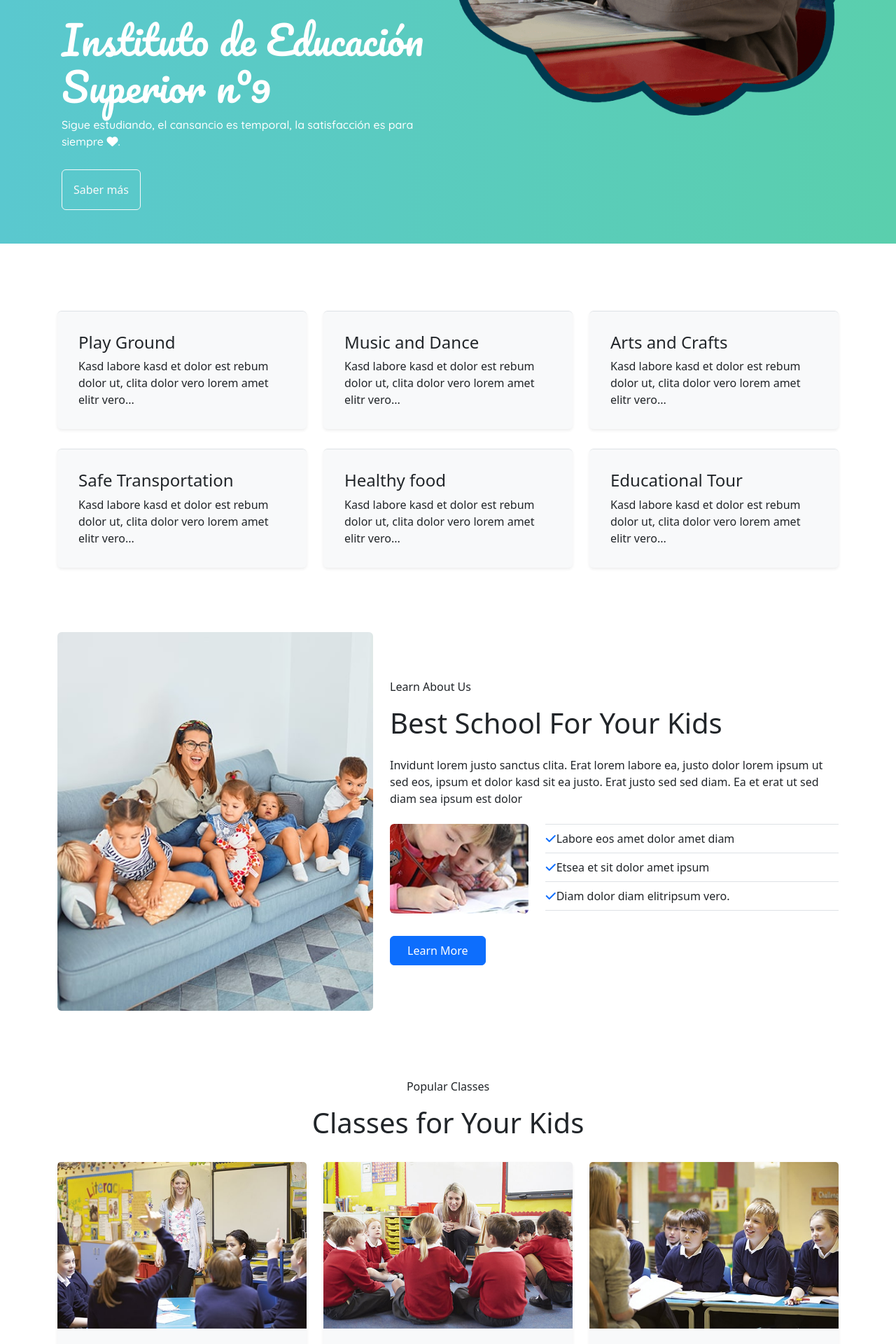
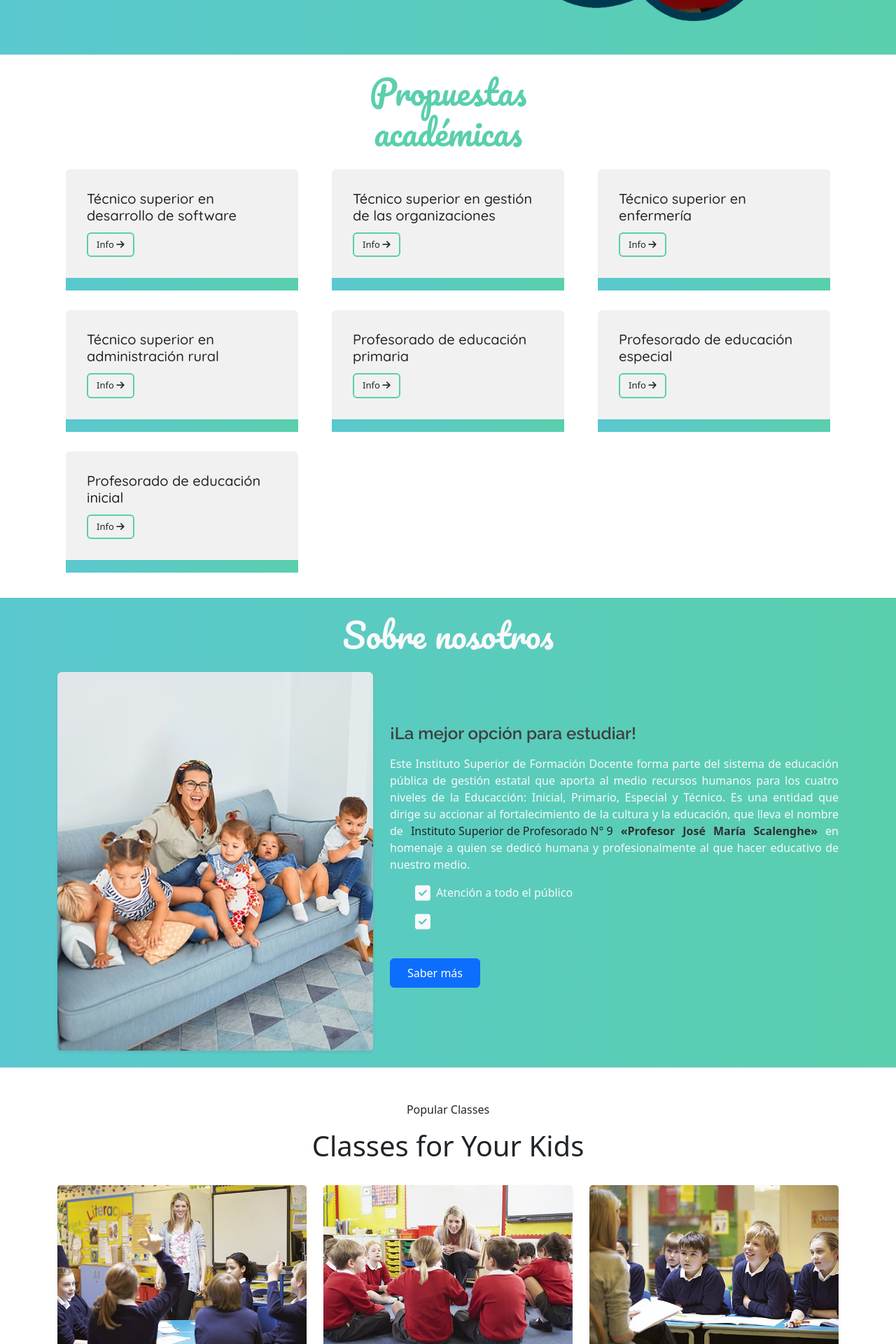
Before and after one commit to jaglux12/pagina-instituto-isp9, a PHP site: page / in a window 1280 px wide. Shown: the part 689-2609 px from the top of the page at 70% size. Run offline with PHP 8.4, Linux system fonts and the light colour scheme.

Commit message:
cambios en el diseño para dispositivos móbiles

```diff
--- /dev/null
+++ b/css/style-body.css
@@ -0,0 +1,31 @@
+@import url('https://fonts.googleapis.com/css2?family=Raleway:wght@600&display=swap');
+.titulos_articulos{
+    color: #5acfad;
+}
+
+.item_propuesta{
+    font-size: 15px;
+    border-bottom: 18px solid;
+    border-image: linear-gradient(to left,  #5acfad ,  #5ac8cf  ) 1;
+    background-color: rgba(105, 105, 105, 0.089);
+}
+
+
+.titulo_carrera{
+    font-family: 'Quicksand', sans-serif;
+    font-size: 20px;
+}
+
+.bsMcarrera{
+    border: 2px solid #5acfad;
+    font-size: 13px;
+}
+
+.paneles_deg{
+    background-image: linear-gradient(to left,  #5acfad ,  #5ac8cf  );
+}
+
+.titulo_info_sec{
+    font-family: 'Raleway', sans-serif;
+    color:rgb(63, 63, 63);
+}
--- a/css/style-header.css
+++ b/css/style-header.css
@@ -1,5 +1,6 @@
 @import url('https://fonts.googleapis.com/css2?family=Pacifico&display=swap');
 @import url('https://fonts.googleapis.com/css2?family=Quicksand:wght@500&display=swap');
+
 
 .panel_Header{
     background-image: linear-gradient(to left,  #5acfad ,  #5ac8cf  );
--- a/index.html
+++ b/index.html
@@ -28,6 +28,9 @@
         rel="stylesheet"
         href="css/style-header.css">
 
+        <link
+        rel="stylesheet"
+        href="css/style-body.css">
 
 </head>
 
@@ -247,13 +250,13 @@
 
 
     <!-- Header Start -->
-    <div class="container-fluid px-md-5 mb-5 pt-5 pb-5 panel_Header">
+    <div class="container-fluid px-md-5 mb-4 pt-5 pb-5 panel_Header">
         <div class="row align-items-center px-3">
             <div class="col-lg-6 text-center text-lg-left">
-                <div class="mt-5" data-aos="zoom-in" data-aos-duration="2000">
+                <div class="mt-5 d-block d-md-none" data-aos="zoom-in" data-aos-duration="2000">
                     <img src="disenios_/disenio_header.svg" width="100%" alt="">
                 </div>
-                <div class="mb-4" data-aos="zoom-in" data-aos-duration="1800">
+                <div class="mb-4 d-block d-md-none" data-aos="zoom-in" data-aos-duration="1800">
                     <img src="img/header-books.svg" width="40%" alt="">
                 </div>
                 <h1 class="display-4 font-weight-bold text-white nom_instituto text-start ms-4">Instituto de Educación <br>Superior nº9</h1>
@@ -270,96 +273,152 @@
     <!-- Header End -->
 
 
-    <!-- Facilities Start -->
-    <div class="container-fluid pt-5">
-        <div class="container pb-3">
+    <!-- Propuestas académicas - apertura -->
+    <div class="container-fluid">
+        <h4 class="text-center pb-3 nom_instituto display-5 titulos_articulos">
+            Propuestas
+            <br>
+            académicas
+        </h4>
+        <div class="container">
             <div class="row">
-                <div class="col-lg-4 col-md-6 pb-1">
-                    <div class="d-flex bg-light shadow-sm border-top rounded mb-4" style="padding: 30px;">
-                        <i class="flaticon-050-fence h1 font-weight-normal text-primary mb-3"></i>
-                        <div class="pl-4">
-                            <h4>Play Ground</h4>
-                            <p class="m-0">Kasd labore kasd et dolor est rebum dolor ut, clita dolor vero lorem amet elitr vero...</p>
+
+                <div class="col-lg-4 col-md-6 pb-1 px-4">
+                    <div class="d-flex rounded mb-4 item_propuesta" style="padding: 30px;">
+                        <div class="">
+                            <h4 class="titulo_carrera">Técnico superior en desarrollo de software</h4>
+                            <div class="d-flex align-items-start">
+                                <a href="" class="btn btn-outline-primary text-dark mt-1 bsMcarrera rounded-top">
+                                    Info
+                                    <i class="fa-solid fa-arrow-right"></i>
+                                </a>
+                            </div>
                         </div>
                     </div>
                 </div>
-                <div class="col-lg-4 col-md-6 pb-1">
-                    <div class="d-flex bg-light shadow-sm border-top rounded mb-4" style="padding: 30px;">
-                        <i class="flaticon-022-drum h1 font-weight-normal text-primary mb-3"></i>
-                        <div class="pl-4">
-                            <h4>Music and Dance</h4>
-                            <p class="m-0">Kasd labore kasd et dolor est rebum dolor ut, clita dolor vero lorem amet elitr vero...</p>
+
+                <div class="col-lg-4 col-md-6 pb-1 px-4">
+                    <div class="d-flex rounded mb-4 item_propuesta" style="padding: 30px;">
+                        <div class="">
+                            <h4 class="titulo_carrera">Técnico superior en gestión de las organizaciones</h4>
+                            <div class="d-flex align-items-start">
+                                <a href="" class="btn btn-outline-primary text-dark mt-1 bsMcarrera rounded-top">
+                                    Info
+                                    <i class="fa-solid fa-arrow-right"></i>
+                                </a>
+                            </div>
                         </div>
                     </div>
                 </div>
-                <div class="col-lg-4 col-md-6 pb-1">
-                    <div class="d-flex bg-light shadow-sm border-top rounded mb-4" style="padding: 30px;">
-                        <i class="flaticon-030-crayons h1 font-weight-normal text-primary mb-3"></i>
-                        <div class="pl-4">
-                            <h4>Arts and Crafts</h4>
-                            <p class="m-0">Kasd labore kasd et dolor est rebum dolor ut, clita dolor vero lorem amet elitr vero...</p>
+
+                <div class="col-lg-4 col-md-6 pb-1 px-4">
+                    <div class="d-flex rounded mb-4 item_propuesta" style="padding: 30px;">
+                        <div class="">
+                            <h4 class="titulo_carrera">Técnico superior en enfermería</h4>
+                            <div class="d-flex align-items-start">
+                                <a href="" class="btn btn-outline-primary text-dark mt-1 bsMcarrera rounded-top">
+                                    Info
+                                    <i class="fa-solid fa-arrow-right"></i>
+                                </a>
+                            </div>
                         </div>
                     </div>
                 </div>
-                <div class="col-lg-4 col-md-6 pb-1">
-                    <div class="d-flex bg-light shadow-sm border-top rounded mb-4" style="padding: 30px;">
-                        <i class="flaticon-017-toy-car h1 font-weight-normal text-primary mb-3"></i>
-                        <div class="pl-4">
-                            <h4>Safe Transportation</h4>
-                            <p class="m-0">Kasd labore kasd et dolor est rebum dolor ut, clita dolor vero lorem amet elitr vero...</p>
+
+                <div class="col-lg-4 col-md-6 pb-1 px-4">
+                    <div class="d-flex rounded mb-4 item_propuesta" style="padding: 30px;">
+                        <div class="">
+                            <h4 class="titulo_carrera">Técnico superior en administración rural</h4>
+                            <div class="d-flex align-items-start">
+                                <a href="" class="btn btn-outline-primary text-dark mt-1 bsMcarrera rounded-top">
+                                    Info
+                                    <i class="fa-solid fa-arrow-right"></i>
+                                </a>
+                            </div>
                         </div>
                     </div>
                 </div>
-                <div class="col-lg-4 col-md-6 pb-1">
-                    <div class="d-flex bg-light shadow-sm border-top rounded mb-4" style="padding: 30px;">
-                        <i class="flaticon-025-sandwich h1 font-weight-normal text-primary mb-3"></i>
-                        <div class="pl-4">
-                            <h4>Healthy food</h4>
-                            <p class="m-0">Kasd labore kasd et dolor est rebum dolor ut, clita dolor vero lorem amet elitr vero...</p>
+
+                <div class="col-lg-4 col-md-6 pb-1 px-4">
+                    <div class="d-flex rounded mb-4 item_propuesta" style="padding: 30px;">
+                        <div class="">
+                            <h4 class="titulo_carrera">Profesorado de educación primaria</h4>
+                            <div class="d-flex align-items-start">
+                                <a href="" class="btn btn-outline-primary text-dark mt-1 bsMcarrera rounded-top">
+                                    Info
+                                    <i class="fa-solid fa-arrow-right"></i>
+                                </a>
+                            </div>
                         </div>
                     </div>
                 </div>
-                <div class="col-lg-4 col-md-6 pb-1">
-                    <div class="d-flex bg-light shadow-sm border-top rounded mb-4" style="padding: 30px;">
-                        <i class="flaticon-047-backpack h1 font-weight-normal text-primary mb-3"></i>
-                        <div class="pl-4">
-                            <h4>Educational Tour</h4>
-                            <p class="m-0">Kasd labore kasd et dolor est rebum dolor ut, clita dolor vero lorem amet elitr vero...</p>
+
+                <div class="col-lg-4 col-md-6 pb-1 px-4">
+                    <div class="d-flex rounded mb-4 item_propuesta" style="padding: 30px;">
+                        <div class="">
+                            <h4 class="titulo_carrera">Profesorado de educación especial</h4>
+                            <div class="d-flex align-items-start">
+                                <a href="" class="btn btn-outline-primary text-dark mt-1 bsMcarrera rounded-top">
+                                    Info
+                                    <i class="fa-solid fa-arrow-right"></i>
+                                </a>
+                            </div>
                         </div>
                     </div>
                 </div>
+
+                <div class="col-lg-4 col-md-6 pb-1 px-4">
+                    <div class="d-flex rounded mb-4 item_propuesta" style="padding: 30px;">
+                        <div class="">
+                            <h4 class="titulo_carrera">Profesorado de educación inicial</h4>
+                            <div class="d-flex align-items-start">
+                                <a href="" class="btn btn-outline-primary text-dark mt-1 bsMcarrera rounded-top">
+                                    Info
+                                    <i class="fa-solid fa-arrow-right"></i>
+                                </a>
+                            </div>
+                        </div>
+                    </div>
+                </div>
+
             </div>
         </div>
     </div>
-    <!-- Facilities Start -->
+    <!-- Propuestas académicas - cierre -->
 
 
     <!-- About Start -->
-    <div class="container-fluid py-5">
+    <div class="container-fluid mt-2 p-4 paneles_deg">
         <div class="container">
+            <h4 class="text-center pb-3 nom_instituto text-light display-5 titulos_articulos">
+                Sobre nosotros
+            </h4>
             <div class="row align-items-center">
                 <div class="col-lg-5">
-                    <img class="img-fluid rounded mb-5 mb-lg-0" src="img/about-1.jpg" alt="">
+                    <img class="img-fluid rounded mb-3 mb-lg-0 shadow-sm" src="img/about-1.jpg" alt="">
                 </div>
                 <div class="col-lg-7">
-                    <p class="section-title pr-5"><span class="pr-2">Learn About Us</span></p>
-                    <h1 class="mb-4">Best School For Your Kids</h1>
-                    <p>Invidunt lorem justo sanctus clita. Erat lorem labore ea, justo dolor lorem ipsum ut sed eos,
-                        ipsum et dolor kasd sit ea justo. Erat justo sed sed diam. Ea et erat ut sed diam sea ipsum est
-                        dolor</p>
+                    <h4 class="mb-3 titulo_info_sec">¡La mejor opción para estudiar!</h4>
+                    <label class="text-light" style="text-align: justify;">Este Instituto Superior de Formación Docente forma parte del sistema de educación pública
+                        de gestión estatal que aporta al medio recursos humanos para los cuatro niveles de la Educacción:
+                        Inicial, Primario, Especial y Técnico. Es una entidad que dirige su accionar al fortalecimiento de
+                        la cultura y la educación, que lleva el nombre de <label class="text-dark"> Instituto
+                        Superior de Profesorado N° 9</label>  <strong style="color: rgb(49, 49, 49);"> «Profesor José María Scalenghe»</strong>  en homenaje a quien se dedicó humana
+                        y profesionalmente al que hacer educativo de nuestro medio.
+                        </label>
                     <div class="row pt-2 pb-4">
-                        <div class="col-6 col-md-4">
-                            <img class="img-fluid rounded" src="img/about-2.jpg" alt="">
-                        </div>
-                        <div class="col-6 col-md-8">
-                            <ul class="list-inline m-0">
-                                <li class="py-2 border-top border-bottom"><i class="fa fa-check text-primary mr-3"></i>Labore eos amet dolor amet diam</li>
-                                <li class="py-2 border-bottom"><i class="fa fa-check text-primary mr-3"></i>Etsea et sit dolor amet ipsum</li>
-                                <li class="py-2 border-bottom"><i class="fa fa-check text-primary mr-3"></i>Diam dolor diam elitripsum vero.</li>
-                            </ul>
+                        <div class="d-flex justify-content-start flex-column ps-5">
+                            <div class="py-2 d-flex align-items-center text-light">
+                                <i class="fa-solid fa-square-check me-2" style="font-size: 25px;"></i>
+                                Atención a todo el público
+                            </div>
+                            <div class="py-2 d-flex align-items-center text-light">
+                                <i class="fa-solid fa-square-check me-2" style="font-size: 25px;"></i>
+
+                            </div>
                         </div>
                     </div>
-                    <a href="" class="btn btn-primary mt-2 py-2 px-4">Learn More</a>
+                    <a href="" class="btn btn-primary mt-2 py-2 px-4 mb-3">Saber más</a>
                 </div>
             </div>
         </div>
```
